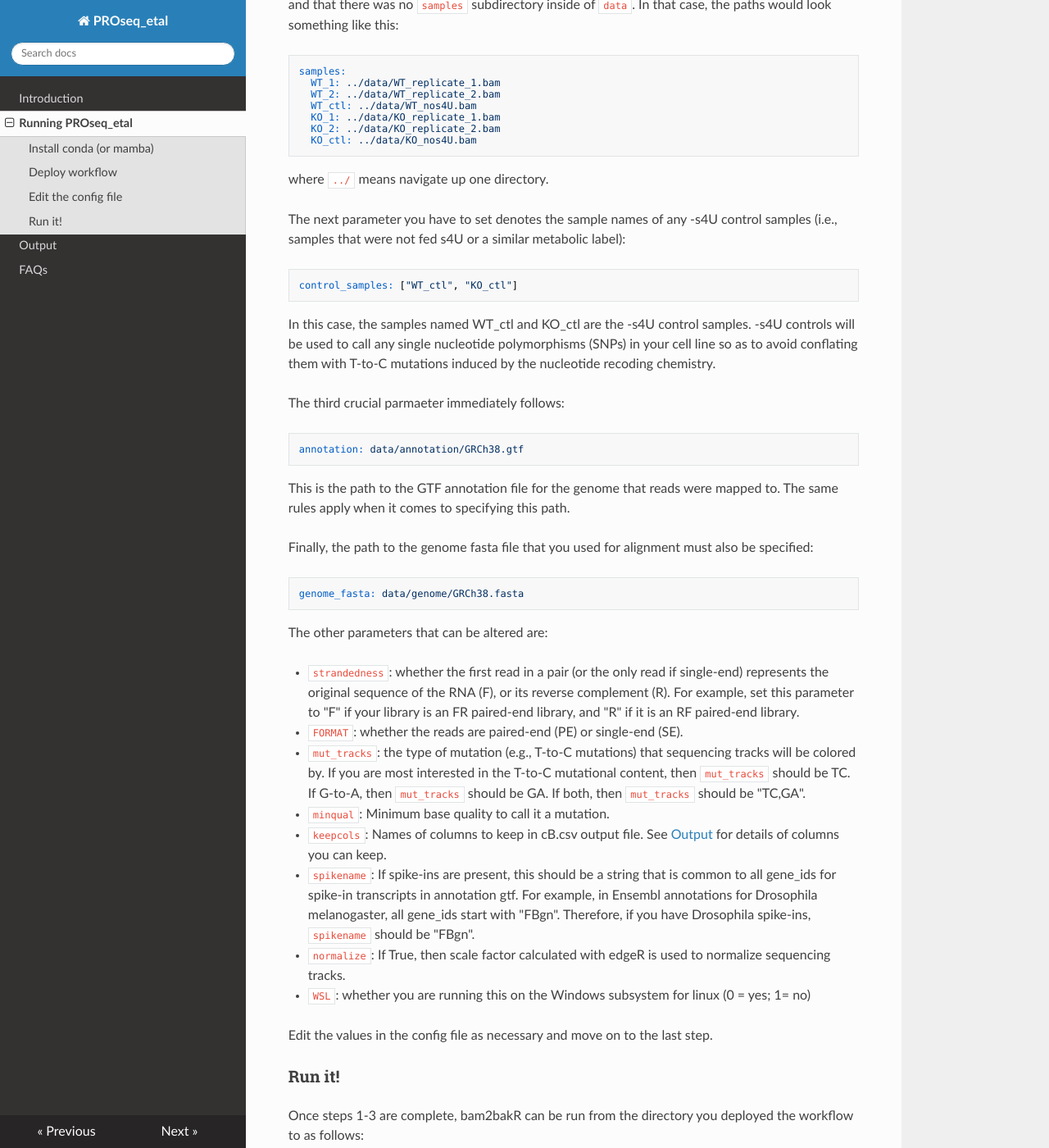
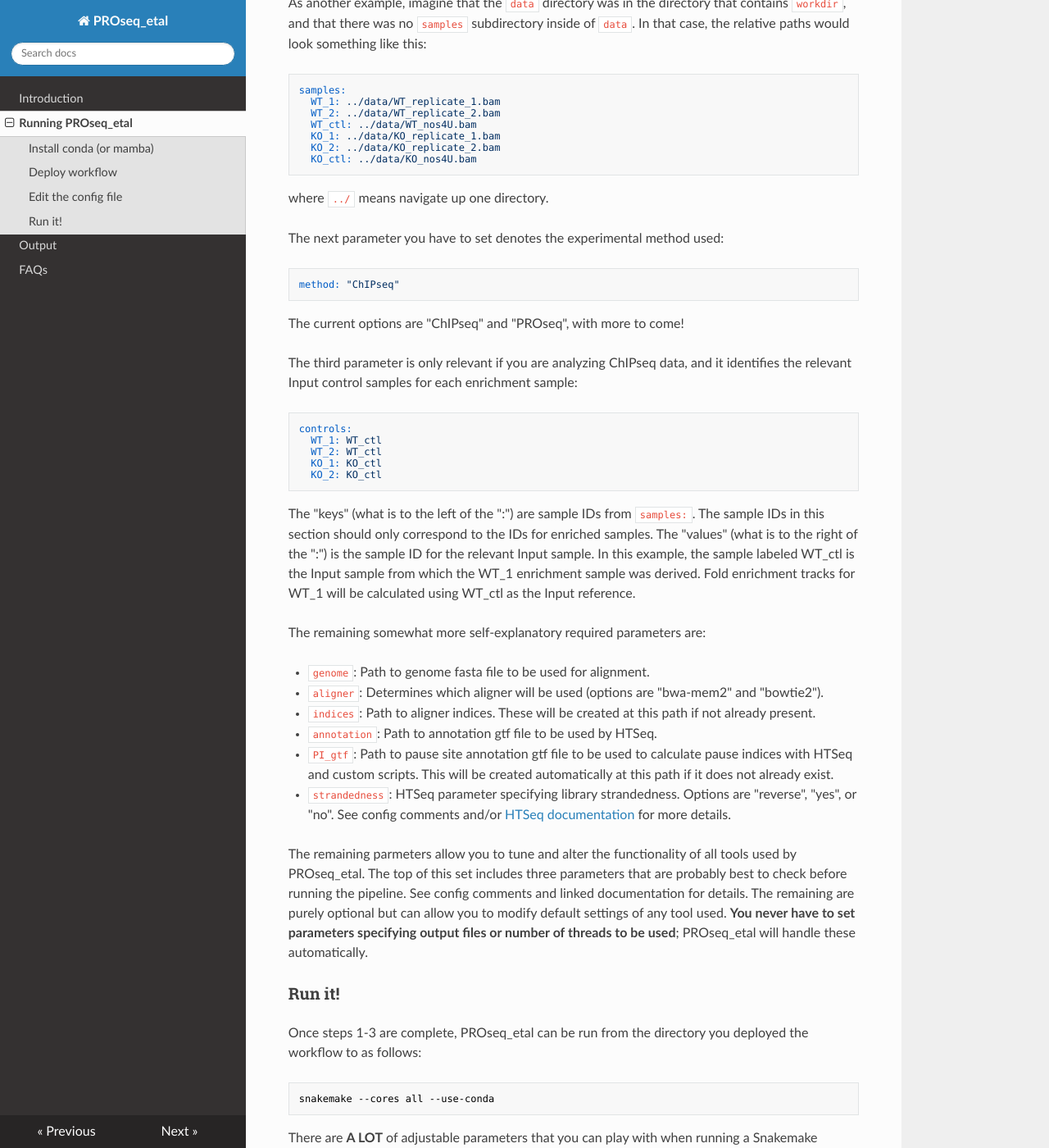
Before and after one commit to isaacvock/PROseq_etal, an MkDocs documentation site: the page built from docs/deploy.md, in a window 1280 px wide and 1400 px high, scrolled down 2716 px. Shown: the whole window at 82% size. Built offline with MkDocs 1.6.1, drawn with Linux system fonts in a browser that asks for light colours; nearby versions of some CDN libraries; some of the changed text lies outside the part shown.

Commit message:
Updated documentation and config structure

````diff
--- a/docs/deploy.md
+++ b/docs/deploy.md
@@ -73,16 +73,16 @@ In the `config/` directory you will find a file named `config.yaml`. If you open
 
 ``` yaml
 samples:
-  WT_1: data/samples/WT_replicate_1.bam
-  WT_2: data/samples/WT_replicate_2.bam
-  WT_ctl: data/samples/WT_nos4U.bam
-  KO_1: data/samples/KO_replicate_1.bam
-  KO_2: data/samples/KO_replicate_2.bam
-  KO_ctl: data/samples/KO_nos4U.bam
+  WT_1: data/fastq/WT_1
+  WT_2: data/fastq/WT_2
+  WT_ctl: data/fastq/WT_ctl
+  KO_1: data/fastq/KO_1
+  KO_2: data/fastq/KO_2
+  KO_ctl: data/fastq/KO_ctl
 ```
-`samples` is the list of sample IDs and paths to .bam files that you want to process. Delete the existing sample names and paths and add yours. The sample names in this example are `WT_1`, `WT_2`, `WT_ctl`, `KO_1`, `KO_2`, and `KO_ctl`. These are the sample names that will show up in the `sample` column of the output cB.csv file. The `:` is necessary to distinguish the sample name from what follows, the path to the relevant bam file. Note, the path is NOT an absolute path, it is relative to the directory that you deployed to (i.e., `workdir` in this example). Thus, in this example, the bam files are located in a directory called `samples` that is inside of a directory called `data` located in `workdir`. Your data can be wherever you want it to be, but it might be easiest if you put it in a `data` directory inside the bam2bakR directory as in this example.
+`samples` is the list of sample IDs and paths to .bam files that you want to process. Delete the existing sample names and paths and add yours. The sample names in this example are `WT_1`, `WT_2`, `WT_ctl`, `KO_1`, `KO_2`, and `KO_ctl`. These are the sample names that will append many of the files output by PROseq_etal. The `:` is necessary to distinguish the sample name from what follows, the path to the relevant bam file. Note, the path can be absolute (e.g., ~/path/to/fastqs/) or relative to the directory that you deployed to (i.e., `workdir` in this example). In the example config, the paths specified are relative. Thus, in this example, the bam files are located in a directory called `samples` that is inside of a directory called `data` located in `workdir`. Your data can be wherever you want it to be, but it might be easiest if you put it in a `data` directory inside the PROseq_etal directory as in this example.
 
-As another example, imagine that the `data` directory was in the directory that contains `workdir`, and that there was no `samples` subdirectory inside of `data`. In that case, the paths would look something like this:
+As another example, imagine that the `data` directory was in the directory that contains `workdir`, and that there was no `samples` subdirectory inside of `data`. In that case, the relative paths would look something like this:
 
 ``` yaml
 samples:
@@ -95,44 +95,39 @@ samples:
 ```
 where `../` means navigate up one directory.
 
-The next parameter you have to set denotes the sample names of any -s4U control samples (i.e., samples that were not fed s4U or a similar metabolic label):
+The next parameter you have to set denotes the experimental method used:
 
 ``` yaml
-control_samples: ["WT_ctl", "KO_ctl"]
+method: "ChIPseq"
 ```
 
-In this case, the samples named WT_ctl and KO_ctl are the -s4U control samples. -s4U controls will be used to call any single nucleotide polymorphisms (SNPs) in your cell line so as to avoid conflating them with T-to-C mutations induced by the nucleotide recoding chemistry.
+The current options are "ChIPseq" and "PROseq", with more to come!
 
-The third crucial parmaeter immediately follows:
+The third parameter is only relevant if you are analyzing ChIPseq data, and it identifies the relevant Input control samples for each enrichment sample:
 
 ``` yaml
-annotation: data/annotation/GRCh38.gtf
+controls:
+  WT_1: WT_ctl
+  WT_2: WT_ctl
+  KO_1: KO_ctl
+  KO_2: KO_ctl
 ```
-This is the path to the GTF annotation file for the genome that reads were mapped to. The same rules apply when it comes to specifying this path.
+The "keys" (what is to the left of the ":") are sample IDs from `samples:`. The sample IDs in this section should only correspond to the IDs for enriched samples. The "values" (what is to the right of the ":") is the sample ID for the relevant Input sample. In this example, the sample labeled WT_ctl is the Input sample from which the WT_1 enrichment sample was derived. Fold enrichment tracks for WT_1 will be calculated using WT_ctl as the Input reference.
 
-Finally, the path to the genome fasta file that you used for alignment must also be specified:
+The remaining somewhat more self-explanatory required parameters are:
 
-``` yaml
-genome_fasta: data/genome/GRCh38.fasta
-```
+* `genome`: Path to genome fasta file to be used for alignment.
+* `aligner`: Determines which aligner will be used (options are "bwa-mem2" and "bowtie2").
+* `indices`: Path to aligner indices. These will be created at this path if not already present.
+* `annotation`: Path to annotation gtf file to be used by HTSeq.
+* `PI_gtf`: Path to pause site annotation gtf file to be used to calculate pause indices with HTSeq and custom scripts. This will be created automatically at this path if it does not already exist.
+* `strandedness`: HTSeq parameter specifying library strandedness. Options are "reverse", "yes", or "no". See config comments and/or [HTSeq documentation](https://htseq.readthedocs.io/en/master/htseqcount.html) for more details.
 
-The other parameters that can be altered are:
-
-* `strandedness`: whether the first read in a pair (or the only read if single-end) represents the original sequence of the RNA (F), or its reverse complement (R). For example, set this parameter to "F" if your library is an FR paired-end library, and "R" if it is an RF paired-end library.
-* `FORMAT`: whether the reads are paired-end (PE) or single-end (SE).
-* `mut_tracks`: the type of mutation (e.g., T-to-C mutations) that sequencing tracks will be colored by. If you are most interested in the T-to-C mutational content, then `mut_tracks` should be TC. If G-to-A, then `mut_tracks` should be GA. If both, then `mut_tracks` should be "TC,GA".
-* `minqual`: Minimum base quality to call it a mutation.
-* `keepcols`: Names of columns to keep in cB.csv output file. See [Output](output.md) for details of columns you can keep.
-* `spikename`: If spike-ins are present, this should be a string that is common to all gene_ids for spike-in transcripts in annotation gtf. For example, in Ensembl annotations for Drosophila melanogaster, all gene_ids start with "FBgn". Therefore, if you have Drosophila spike-ins, `spikename` should be "FBgn".
-* `normalize`: If True, then scale factor calculated with edgeR is used to normalize sequencing tracks.
-* `WSL`: whether you are running this on the Windows subsystem for linux (0 = yes; 1= no)
-
-
-Edit the values in the config file as necessary and move on to the last step.
+ The remaining parmeters allow you to tune and alter the functionality of all tools used by PROseq_etal. The top of this set includes three parameters that are probably best to check before running the pipeline. See config comments and linked documentation for details. The remaining are purely optional but can allow you to modify default settings of any tool used. **You never have to set parameters specifying output files or number of threads to be used**; PROseq_etal will handle these automatically.
 
 ### Run it!<a name="run"></a>
 
-Once steps 1-3 are complete, bam2bakR can be run from the directory you deployed the workflow to as follows:
+Once steps 1-3 are complete, PROseq_etal can be run from the directory you deployed the workflow to as follows:
 
 ``` bash
 snakemake --cores all --use-conda
````
Also changed, not shown: 1 other file.
